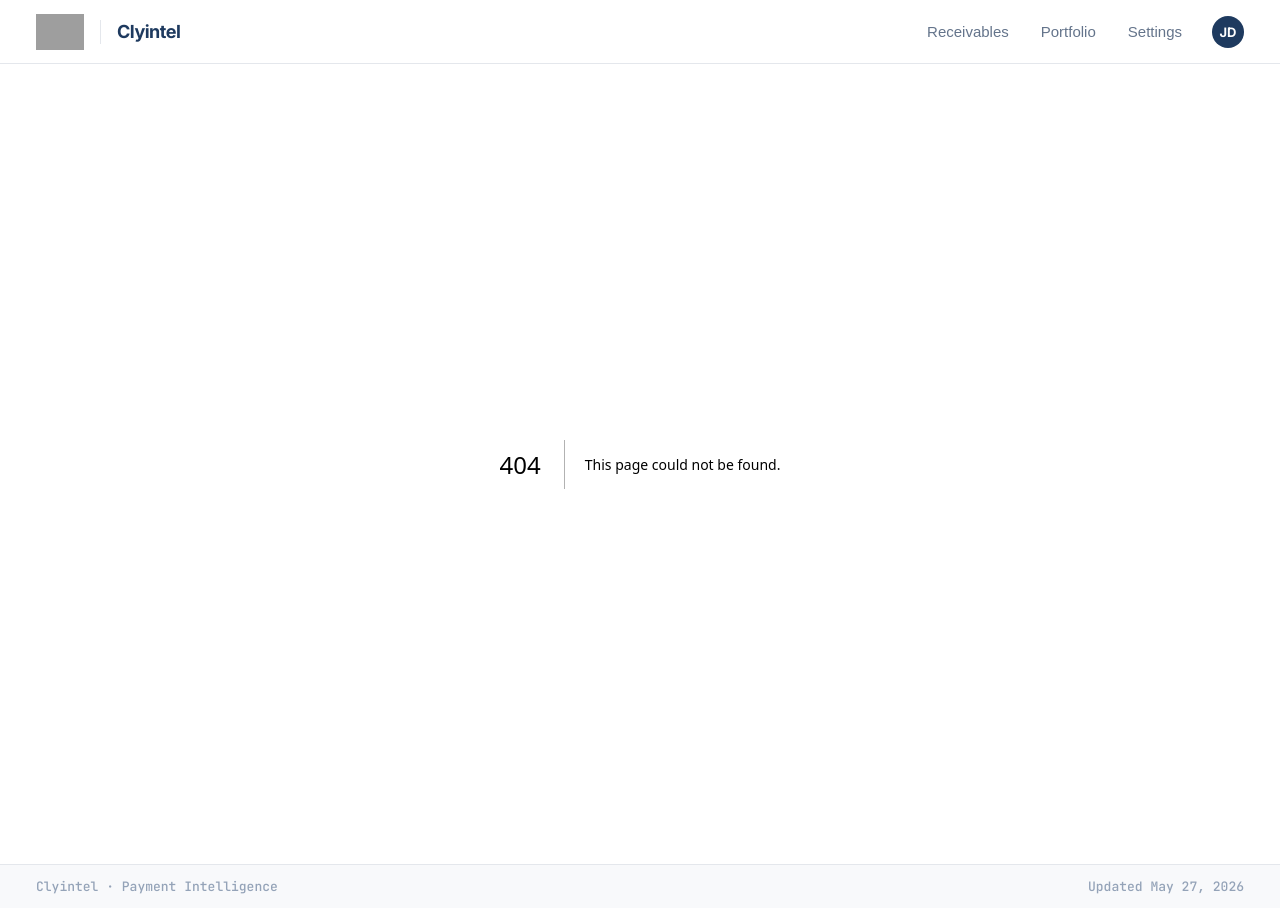
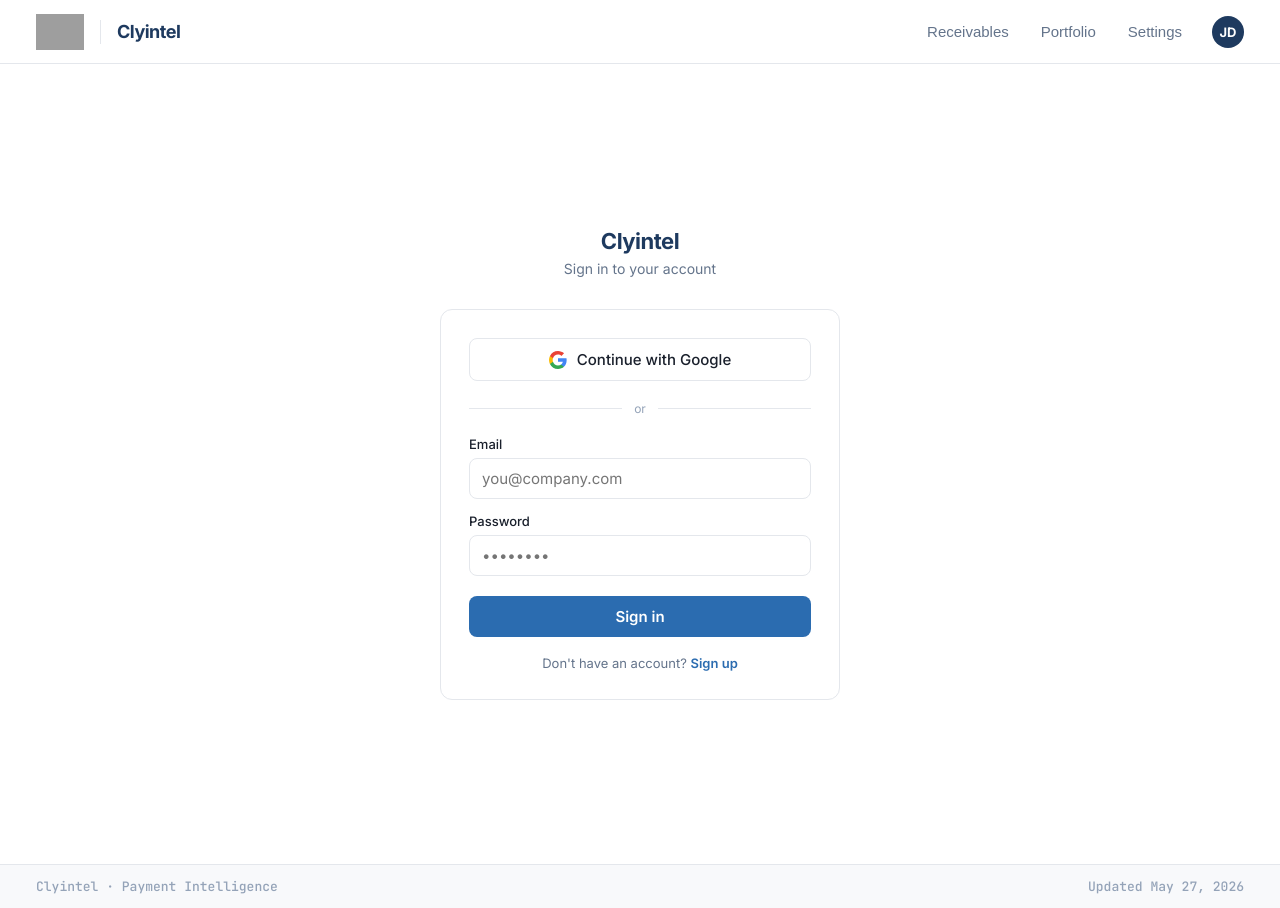
Before and after one commit to Phoresight-io/clyintel-app, a Next.js app in the folder clyintel/: page /login in a window 1280 px wide. Before the commit this address had no page. Built offline with nearby package versions, Linux system fonts and the light colour scheme; no server answers; grey boxes are pictures that could not be loaded.

Commit message:
feat: add Supabase SSR server/browser clients, auth, RLS, audit log

```diff
--- /dev/null
+++ b/clyintel/app/login/page.tsx
@@ -0,0 +1,242 @@
+'use client';
+
+import { useState } from 'react';
+import { useRouter } from 'next/navigation';
+import { C } from '@/lib/theme';
+import { createSupabaseBrowser } from '@/lib/supabase-browser';
+
+type Mode = 'signin' | 'signup';
+
+export default function LoginPage() {
+  const router = useRouter();
+  const [mode, setMode] = useState<Mode>('signin');
+  const [email, setEmail] = useState('');
+  const [password, setPassword] = useState('');
+  const [error, setError] = useState('');
+  const [message, setMessage] = useState('');
+  const [loading, setLoading] = useState(false);
+
+  const supabase = createSupabaseBrowser();
+
+  async function handleEmailAuth(e: React.FormEvent) {
+    e.preventDefault();
+    setError('');
+    setMessage('');
+    setLoading(true);
+    try {
+      if (mode === 'signup') {
+        const { error } = await supabase.auth.signUp({ email, password });
+        if (error) throw error;
+        setMessage('Check your email to confirm your account.');
+      } else {
+        const { error } = await supabase.auth.signInWithPassword({ email, password });
+        if (error) throw error;
+        router.push('/');
+        router.refresh();
+      }
+    } catch (err: unknown) {
+      setError(err instanceof Error ? err.message : 'An error occurred');
+    } finally {
+      setLoading(false);
+    }
+  }
+
+  async function handleGoogleAuth() {
+    setError('');
+    setLoading(true);
+    const { error } = await supabase.auth.signInWithOAuth({
+      provider: 'google',
+      options: { redirectTo: `${window.location.origin}/auth/callback` },
+    });
+    if (error) {
+      setError(error.message);
+      setLoading(false);
+    }
+  }
+
+  function toggleMode() {
+    setMode(m => (m === 'signin' ? 'signup' : 'signin'));
+    setError('');
+    setMessage('');
+  }
+
+  const inputStyle: React.CSSProperties = {
+    width: '100%',
+    padding: '10px 12px',
+    border: `1px solid ${C.border}`,
+    borderRadius: 8,
+    fontSize: 15,
+    color: C.text,
+    background: '#fff',
+    outline: 'none',
+    boxSizing: 'border-box',
+    fontFamily: C.sans,
+  };
+
+  const btnPrimary: React.CSSProperties = {
+    width: '100%',
+    padding: '11px 16px',
+    background: loading ? C.textDim : C.blue,
+    color: '#fff',
+    border: 'none',
+    borderRadius: 8,
+    fontSize: 15,
+    fontWeight: 600,
+    cursor: loading ? 'not-allowed' : 'pointer',
+    fontFamily: C.sans,
+  };
+
+  return (
+    <div style={{
+      minHeight: '100vh',
+      background: C.bg,
+      display: 'flex',
+      alignItems: 'center',
+      justifyContent: 'center',
+      padding: '2rem 1.25rem',
+      fontFamily: C.sans,
+    }}>
+      <div style={{ width: '100%', maxWidth: 400 }}>
+        {/* Brand */}
+        <div style={{ textAlign: 'center', marginBottom: 32 }}>
+          <div style={{ fontSize: 22, fontWeight: 700, color: C.navy, letterSpacing: '-0.5px' }}>
+            Clyintel
+          </div>
+          <div style={{ color: C.textMid, fontSize: 14, marginTop: 6 }}>
+            {mode === 'signin' ? 'Sign in to your account' : 'Create your account'}
+          </div>
+        </div>
+
+        {/* Card */}
+        <div style={{
+          background: C.card,
+          border: `1px solid ${C.border}`,
+          borderRadius: 12,
+          padding: '28px',
+        }}>
+          {/* Google */}
+          <button
+            onClick={handleGoogleAuth}
+            disabled={loading}
+            style={{
+              width: '100%',
+              padding: '11px 16px',
+              border: `1px solid ${C.border}`,
+              borderRadius: 8,
+              background: '#fff',
+              color: C.text,
+              fontSize: 15,
+              fontWeight: 500,
+              cursor: loading ? 'not-allowed' : 'pointer',
+              display: 'flex',
+              alignItems: 'center',
+              justifyContent: 'center',
+              gap: 10,
+              marginBottom: 20,
+              fontFamily: C.sans,
+            }}
+          >
+            <svg width="18" height="18" viewBox="0 0 18 18" aria-hidden="true">
+              <path fill="#4285F4" d="M17.64 9.2c0-.637-.057-1.251-.164-1.84H9v3.481h4.844c-.209 1.125-.843 2.078-1.796 2.717v2.258h2.908c1.702-1.567 2.684-3.875 2.684-6.615z"/>
+              <path fill="#34A853" d="M9 18c2.43 0 4.467-.806 5.956-2.184l-2.908-2.258c-.806.54-1.837.86-3.048.86-2.344 0-4.328-1.584-5.036-3.711H.957v2.332A8.997 8.997 0 0 0 9 18z"/>
+              <path fill="#FBBC05" d="M3.964 10.707A5.41 5.41 0 0 1 3.682 9c0-.593.102-1.17.282-1.707V4.961H.957A8.996 8.996 0 0 0 0 9c0 1.452.348 2.827.957 4.039l3.007-2.332z"/>
+              <path fill="#EA4335" d="M9 3.58c1.321 0 2.508.454 3.44 1.345l2.582-2.58C13.463.891 11.426 0 9 0A8.997 8.997 0 0 0 .957 4.961L3.964 7.293C4.672 5.163 6.656 3.58 9 3.58z"/>
+            </svg>
+            Continue with Google
+          </button>
+
+          {/* Divider */}
+          <div style={{ display: 'flex', alignItems: 'center', gap: 12, marginBottom: 20 }}>
+            <div style={{ flex: 1, height: 1, background: C.border }} />
+            <span style={{ fontSize: 12, color: C.textDim }}>or</span>
+            <div style={{ flex: 1, height: 1, background: C.border }} />
+          </div>
+
+          {/* Email / password */}
+          <form onSubmit={handleEmailAuth}>
+            <div style={{ marginBottom: 14 }}>
+              <label style={{ display: 'block', fontSize: 13, fontWeight: 500, color: C.text, marginBottom: 6 }}>
+                Email
+              </label>
+              <input
+                type="email"
+                value={email}
+                onChange={e => setEmail(e.target.value)}
+                required
+                placeholder="you@company.com"
+                style={inputStyle}
+              />
+            </div>
+
+            <div style={{ marginBottom: 20 }}>
+              <label style={{ display: 'block', fontSize: 13, fontWeight: 500, color: C.text, marginBottom: 6 }}>
+                Password
+              </label>
+              <input
+                type="password"
+                value={password}
+                onChange={e => setPassword(e.target.value)}
+                required
+                minLength={6}
+                placeholder="••••••••"
+                style={inputStyle}
+              />
+            </div>
+
+            {error && (
+              <div style={{
+                padding: '10px 12px',
+                background: C.redBg,
+                border: `1px solid ${C.red}`,
+                borderRadius: 8,
+                color: C.red,
+                fontSize: 13,
+                marginBottom: 16,
+              }}>
+                {error}
+              </div>
+            )}
+
+            {message && (
+              <div style={{
+                padding: '10px 12px',
+                background: C.greenBg,
+                border: `1px solid ${C.green}`,
+                borderRadius: 8,
+                color: C.green,
+                fontSize: 13,
+                marginBottom: 16,
+              }}>
+                {message}
+              </div>
+            )}
+
+            <button type="submit" disabled={loading} style={btnPrimary}>
+              {loading ? '…' : mode === 'signin' ? 'Sign in' : 'Create account'}
+            </button>
+          </form>
+
+          {/* Toggle */}
+          <p style={{ textAlign: 'center', margin: '18px 0 0', fontSize: 13, color: C.textMid }}>
+            {mode === 'signin' ? "Don't have an account? " : 'Already have an account? '}
+            <button
+              onClick={toggleMode}
+              style={{
+                background: 'none',
+                border: 'none',
+                color: C.blue,
+                cursor: 'pointer',
+                fontSize: 13,
+                fontWeight: 600,
+                padding: 0,
+                fontFamily: C.sans,
+              }}
+            >
+              {mode === 'signin' ? 'Sign up' : 'Sign in'}
+            </button>
+          </p>
+        </div>
+      </div>
+    </div>
+  );
+}
```
